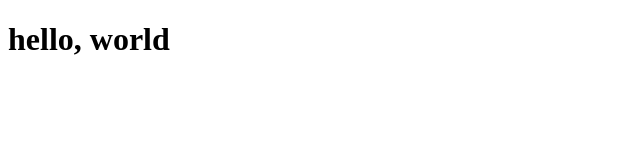
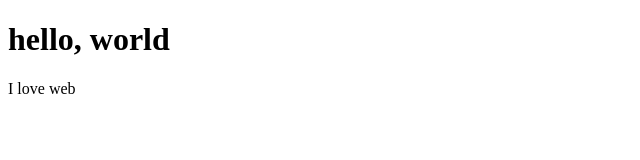
Before and after one commit to meixiangdao/test2, a plain HTML site: page index.html in a window 1280 px wide. Shown: the full height of the page, 0-640 px from the left. Drawn offline with Linux system fonts and the light colour scheme.

Commit message:
add js file

```diff
--- a/index.html
+++ b/index.html
@@ -6,5 +6,6 @@
 </head>
 <body>
     <h1>hello, world</h1>
+    <script type="text/javascript" src="index.js"></script>
 </body>
 </html>
--- /dev/null
+++ b/index.js
@@ -0,0 +1 @@
+document.body.appendChild(document.createElement('p').appendChild(document.createTextNode('I love web')));
```
